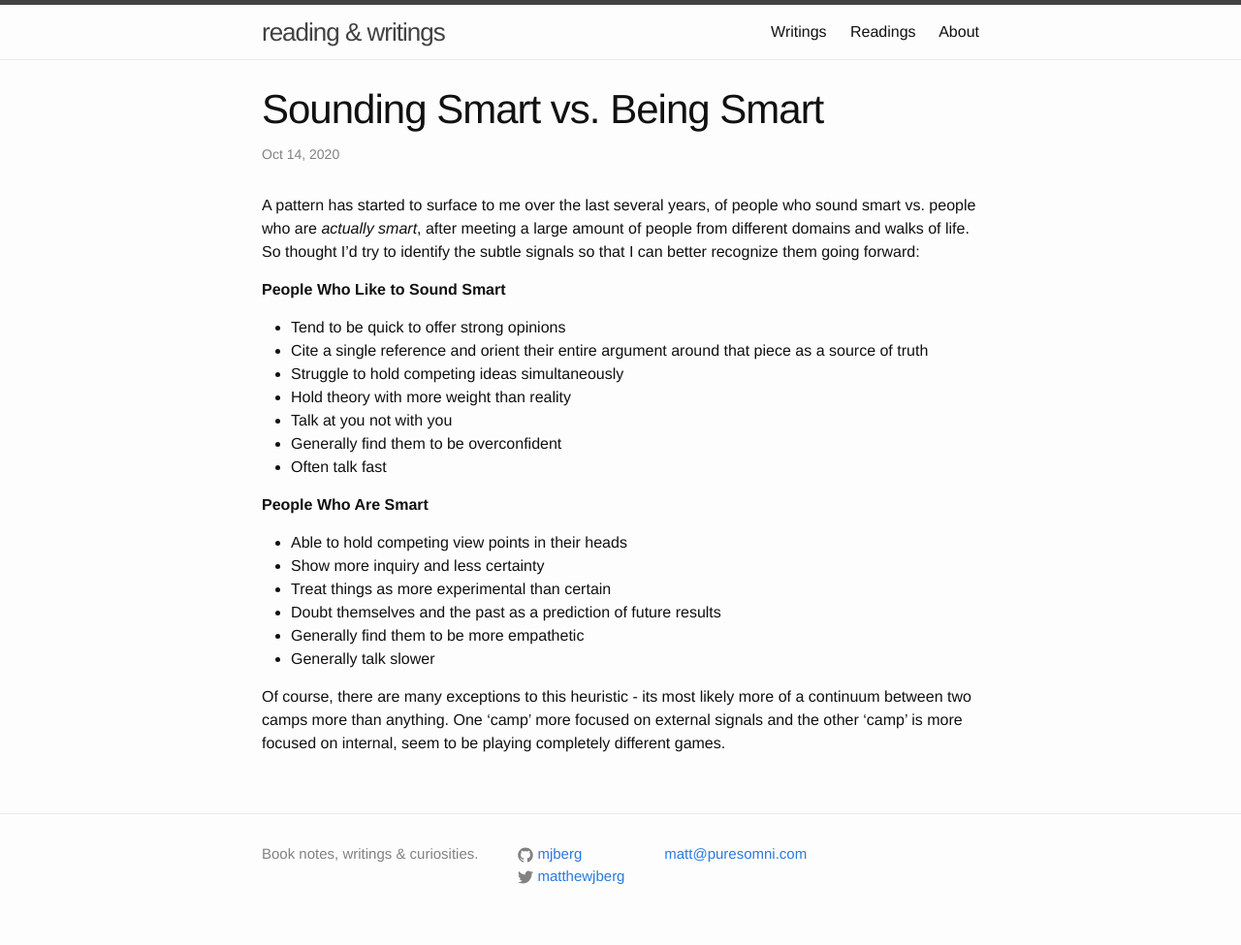
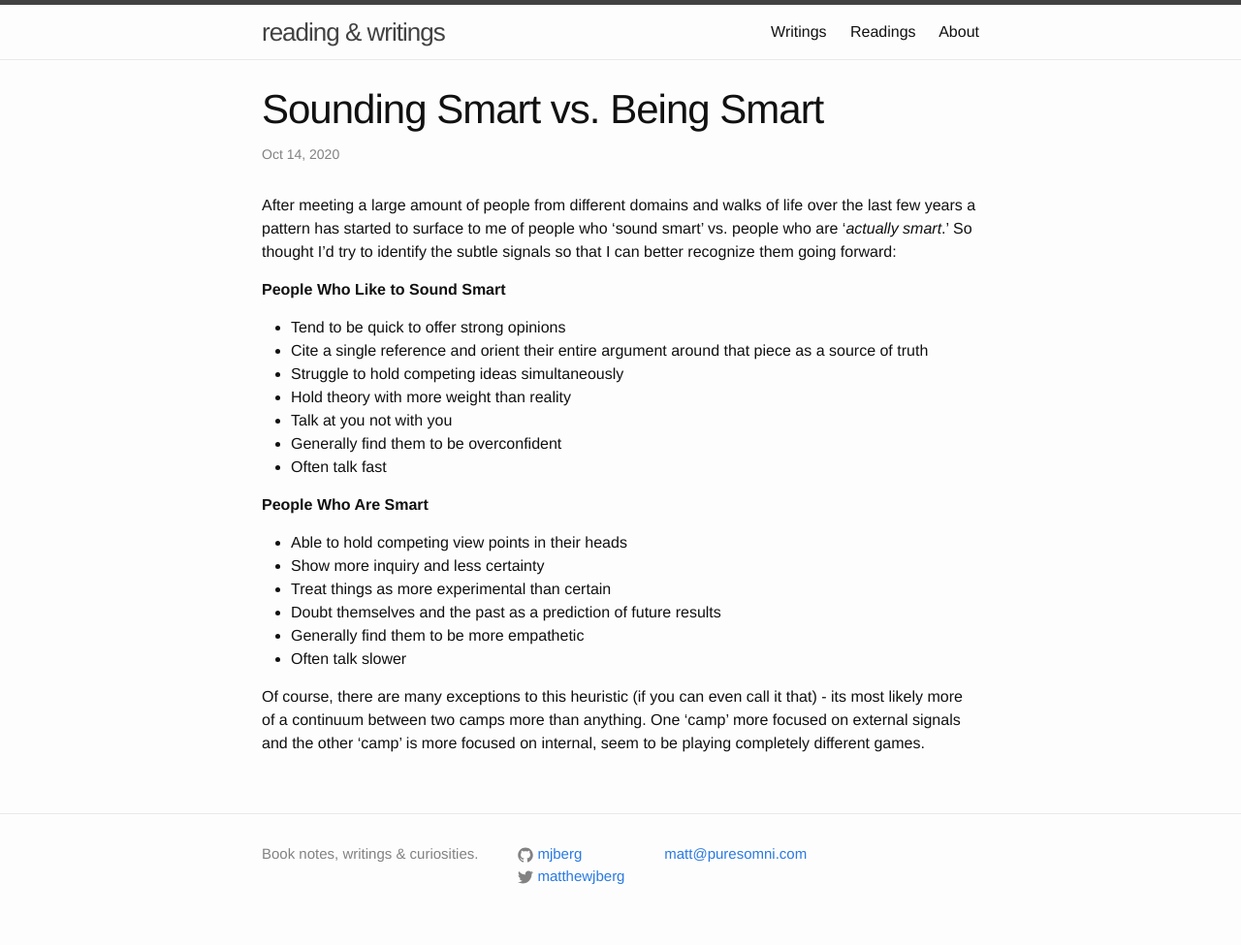
Before and after one commit to mjberg/reading-and-writing, a Jekyll site: the page built from _posts/2020-09-10-Sounding-Smart-Vs-Being-Smart.md, in a window 1280 px wide. Shown: the whole page at 97% size. Built offline with Jekyll 4.4.1, drawn with Linux system fonts in a browser that asks for light colours.

Commit message:
organize

```diff
--- a/_posts/2020-09-10-Sounding-Smart-Vs-Being-Smart.md
+++ b/_posts/2020-09-10-Sounding-Smart-Vs-Being-Smart.md
@@ -5,7 +5,7 @@ date:   2020-10-14 11:46:37 -0500
 categories: jekyll update
 ---
 
-A pattern has started to surface to me over the last several years, of people who sound smart vs. people who are *actually smart*, after meeting a large amount of people from different domains and walks of life. So thought I'd try to identify the subtle signals so that I can better recognize them going forward:
+After meeting a large amount of people from different domains and walks of life over the last few years a pattern has started to surface to me of people who 'sound smart' vs. people who are '*actually smart*.' So thought I'd try to identify the subtle signals so that I can better recognize them going forward:
 
 **People Who Like to Sound Smart**
 * Tend to be quick to offer strong opinions
@@ -22,6 +22,6 @@ A pattern has started to surface to me over the last several years, of people wh
 * Treat things as more experimental than certain
 * Doubt themselves and the past as a prediction of future results
 * Generally find them to be more empathetic
-* Generally talk slower
+* Often talk slower
 
-Of course, there are many exceptions to this heuristic - its most likely more of a continuum between two camps more than anything. One 'camp' more focused on external signals and the other 'camp' is more focused on internal, seem to be playing completely different games.
+Of course, there are many exceptions to this heuristic (if you can even call it that) - its most likely more of a continuum between two camps more than anything. One 'camp' more focused on external signals and the other 'camp' is more focused on internal, seem to be playing completely different games.
```
Also changed, not shown: _pages/01_writings.md (+1 -0 lines), _pages/02_readings.md (+1 -1 lines).
